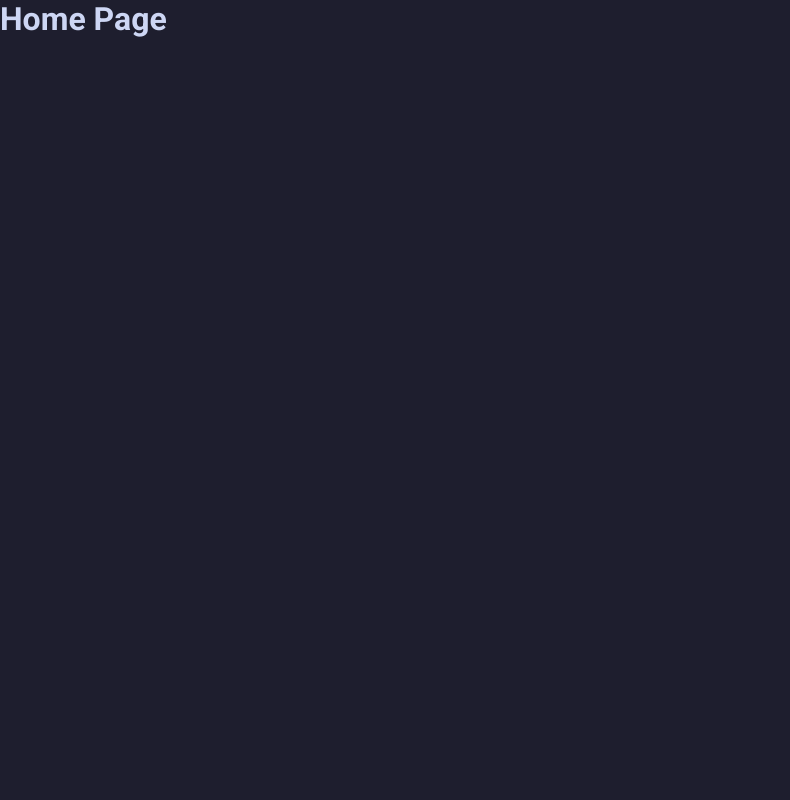
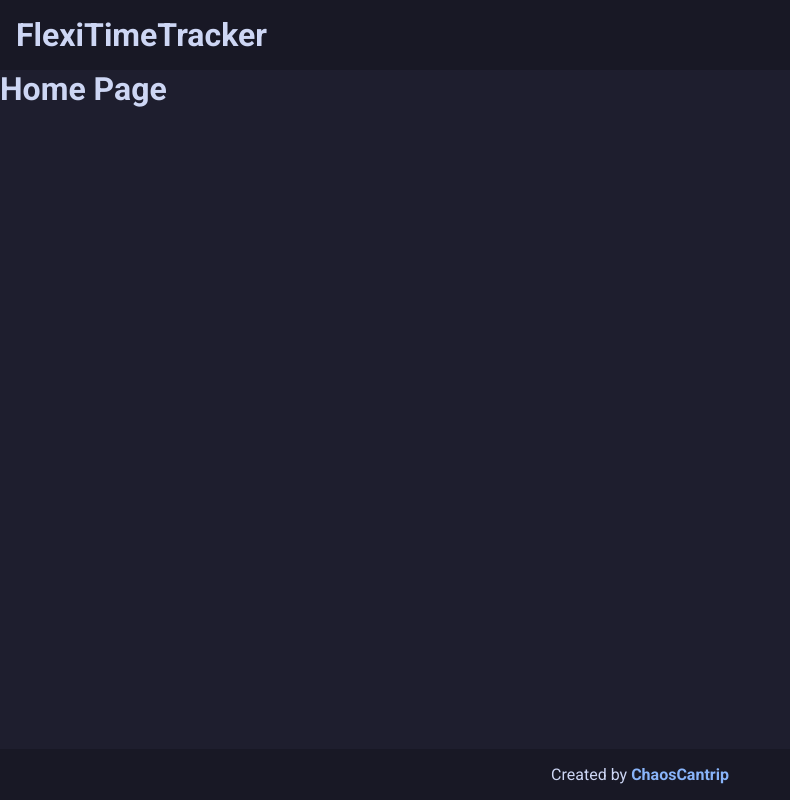
Before and after one commit to ChaosCantrip/FlexiTimeTracker, a Next.js app: page / in a window 1280 px wide. Shown: the whole page, without its empty margins (0-790 px from the left). Built offline with nearby package versions, Linux system fonts and the light colour scheme.

Commit message:
Added basic header, footer and layout

```diff
--- /dev/null
+++ b/src/app/(website)/Footer.module.css
@@ -0,0 +1,5 @@
+.footer {
+    padding: 1rem;
+    text-align: center;
+    background-color: var(--cpcm-mantle);
+}
--- /dev/null
+++ b/src/app/(website)/Footer.tsx
@@ -0,0 +1,10 @@
+import styles from "./Footer.module.css";
+
+export default function Footer()
+{
+    return (
+        <footer className={styles.footer}>
+            <p>Created by <a href="https://github.com/ChaosCantrip">ChaosCantrip</a></p>
+        </footer>
+    )
+}
--- /dev/null
+++ b/src/app/(website)/Header.module.css
@@ -0,0 +1,4 @@
+.header {
+    padding: 1rem;
+    background-color: var(--cpcm-mantle);
+}
--- /dev/null
+++ b/src/app/(website)/Header.tsx
@@ -0,0 +1,10 @@
+import styles from "./Header.module.css";
+
+export default function Header()
+{
+    return (
+        <header className={styles.header}>
+            <h1>FlexiTimeTracker</h1>
+        </header>
+    );
+}
--- a/src/app/(website)/layout.tsx
+++ b/src/app/(website)/layout.tsx
@@ -1,10 +1,18 @@
 import "@/styles/global/master.css";
+import Header from "./Header";
+import Footer from "./Footer";
 
 export default function RootLayout({ children }: { children: React.ReactNode })
 {
     return (
         <html lang="en">
-            <body>{children}</body>
+            <body>
+                <Header />
+                <main>
+                    {children}
+                </main>
+                <Footer />
+            </body>
         </html>
     );
 }
--- /dev/null
+++ b/src/styles/global/layout.css
@@ -0,0 +1,8 @@
+body {
+    display: flex;
+    flex-direction: column;
+}
+
+main {
+    flex: 1;
+}
--- a/src/styles/global/master.css
+++ b/src/styles/global/master.css
@@ -2,3 +2,4 @@
 
 @import "fonts.css";
 @import "global.css";
+@import "layout.css";
```
